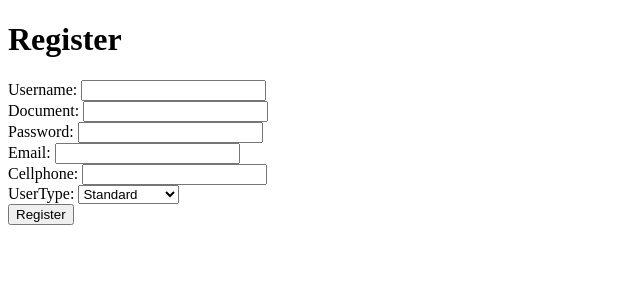
After one commit to DidierF/healthcareapp, a Django app: page /register/ in a window 1280 px wide. The commit adds this page. Shown: the top 300 px of the page, without its empty margins (0-640 px from the left). Run offline with Django 3.2, Linux system fonts and the light colour scheme.

Commit message:
Registers new users.

```diff
--- a/django_project/hca_app/models.py
+++ b/django_project/hca_app/models.py
@@ -9,7 +9,7 @@ USER_TYPES = (
 
 # Users table
 class Doctor(models.Model):
-    doctorId = models.IntegerField(primary_key=True)
+    doctorId = models.AutoField(primary_key=True)
     username = models.CharField(max_length=50, unique=True)
     email = models.EmailField(max_length=50, unique=True)
     document = models.CharField(max_length=20, unique=True)
--- /dev/null
+++ b/django_project/hca_app/static/register.js
@@ -0,0 +1,8 @@
+$('#registerBtn').on('click', function(){
+//    $.ajax({
+//        url: '/api_register',
+//
+//    })
+    console.log($('#registerForm').serialize());
+    $.post('/api/v1/register', $('#registerForm').serialize())
+});
--- a/django_project/hca_app/templates/index.html
+++ b/django_project/hca_app/templates/index.html
@@ -5,6 +5,8 @@
     <title>HCA</title>
 </head>
 <body>
+<a href="/login">login</a>
+<a href="/register">register</a>
 <h1>Welcome to HCA!</h1>
 </body>
 </html>
--- /dev/null
+++ b/django_project/hca_app/templates/register.html
@@ -0,0 +1,21 @@
+<!DOCTYPE html>
+<html lang="en">
+<head>
+    <meta charset="UTF-8">
+    <title>Register</title>
+</head>
+<body>
+<h1>Register</h1>
+<form id="registerForm">
+    <div>{% csrf_token %}</div>
+    {% for field in form %}
+    <div>{{ field.label_tag }} {{ field }}</div>
+    {% endfor %}
+</form>
+<input id="registerBtn" type="button" value="Register"/>
+
+<script src="https://ajax.googleapis.com/ajax/libs/jquery/2.2.0/jquery.min.js"></script>
+{% load staticfiles %}
+<script  src="{% static 'register.js' %}"></script>
+</body>
+</html>
--- a/django_project/hca_app/urls.py
+++ b/django_project/hca_app/urls.py
@@ -11,5 +11,9 @@ admin.autodiscover()
 urlpatterns = [
                 url(r'^$', views.index),
                 url(r'^admin/', admin.site.urls),
-                url(r'^login/$', views.login)
+                url(r'^login/$', views.login),
+                url(r'^register/$', views.register),
+
+                # API
+                url(r'^api/v1/register$', views.api_register)
                ]
--- a/django_project/hca_app/utils/forms.py
+++ b/django_project/hca_app/utils/forms.py
@@ -1,7 +1,14 @@
-from django.forms import Form, CharField
+from django.forms import Form, CharField, ModelForm
+from ..models import Doctor
 
 
 class LoginForm(Form):
     username = CharField(label='Username', max_length=50)
     document = CharField(label='Document', max_length=20)
     password = CharField(label='Password', max_length=50)
+
+
+class DoctorForm(ModelForm):
+    class Meta:
+        model = Doctor
+        fields = ['username', 'document', 'password', 'email', 'cellphone', 'userType']
--- a/django_project/hca_app/views.py
+++ b/django_project/hca_app/views.py
@@ -1,8 +1,10 @@
 from django.http import HttpResponse
-from django.shortcuts import render
+from django.shortcuts import render, render_to_response
 from django.template.loader import get_template
-from django.template import Context
-from .utils.forms import LoginForm
+from django.template import Context, RequestContext
+from django.views.decorators.http import require_http_methods
+from .models import Doctor
+from .utils.forms import LoginForm, DoctorForm
 
 
 def index(request):
@@ -11,4 +13,22 @@ def index(request):
 
 def login(request):
     return HttpResponse(get_template('login.html').render({'form': LoginForm()}))
-    # return render(request, 'login.html')
+
+
+def register(request):
+    return render_to_response('register.html',
+                              context_instance=RequestContext(request),
+                              dictionary={'form': DoctorForm()})
+
+
+@require_http_methods(["POST"])
+def api_register(request):
+    form = request.POST
+    doc = Doctor(username=form.get('username'),
+                 password=form.get('password'),
+                 email=form.get('email'),
+                 document=form.get('document'),
+                 cellphone=form.get('cellphone'),
+                 userType=form.get('userType', 'standard'))
+    doc.save()
+    return HttpResponse(200)
```
Also changed, not shown: django_project/hca_app/templates/login.html (+4 -3 lines), django_project/hca_app/migrations/0001_initial.py.
